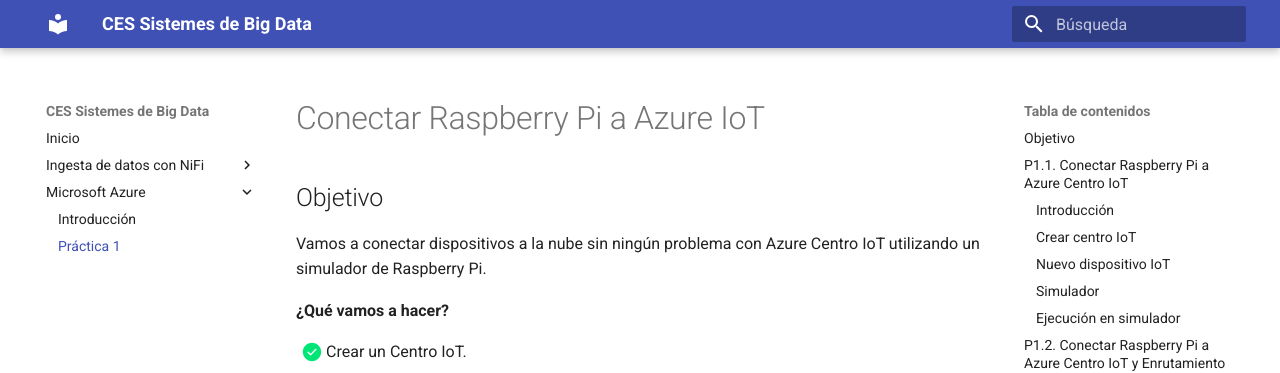
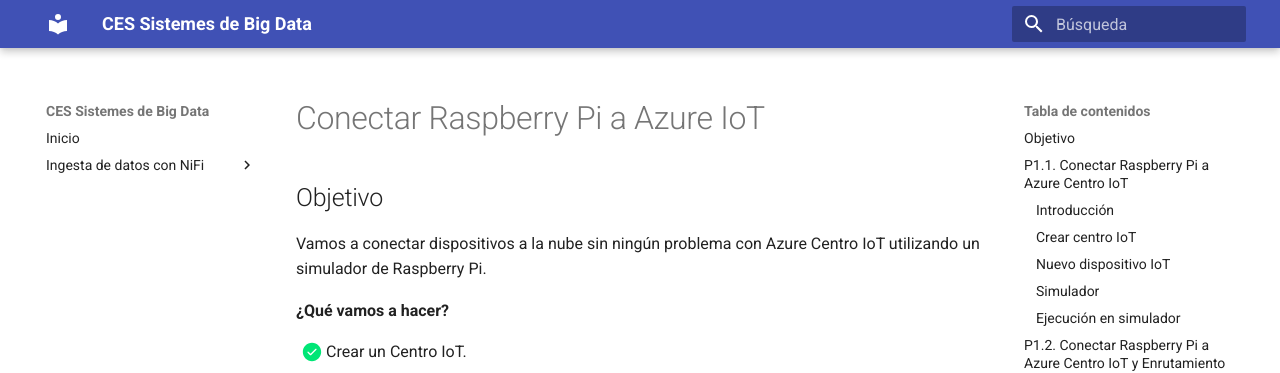
Before and after one commit to jorsodom/bigdata-sb, an MkDocs documentation site: the page built from docs/azure/AzurePractica1.md, in a window 1280 px wide. Shown: the top 373 px of the page. Built offline with MkDocs 1.6.1 and Material for MkDocs 9.7.7, drawn with Linux system fonts in a browser that asks for light colours; some of the changed lines change nothing that is shown.

Commit message:
test azure despublicar

```diff
--- a/mkdocs.yml
+++ b/mkdocs.yml
@@ -22,9 +22,9 @@
   #  - Introducción: odi/odiIntroduccion.md
   #  - Demo: odi/odiDemo.md
   #  - Caso de uso: odi/odiCasoDeUso.md
-  - Microsoft Azure:
-     - Introducción: azure/AzureIntroduccion.md
-     - Práctica 1: azure/AzurePractica1.md
+  #- Microsoft Azure:
+  #   - Introducción: azure/AzureIntroduccion.md
+  #   - Práctica 1: azure/AzurePractica1.md
 theme:
   name: material
   language: es
```
